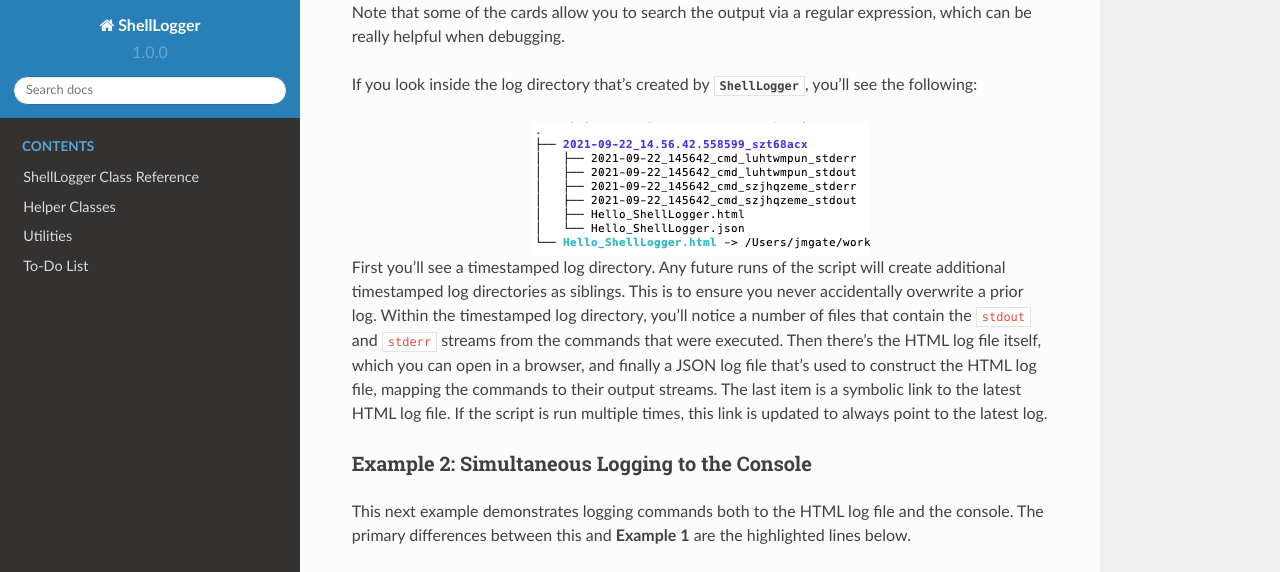
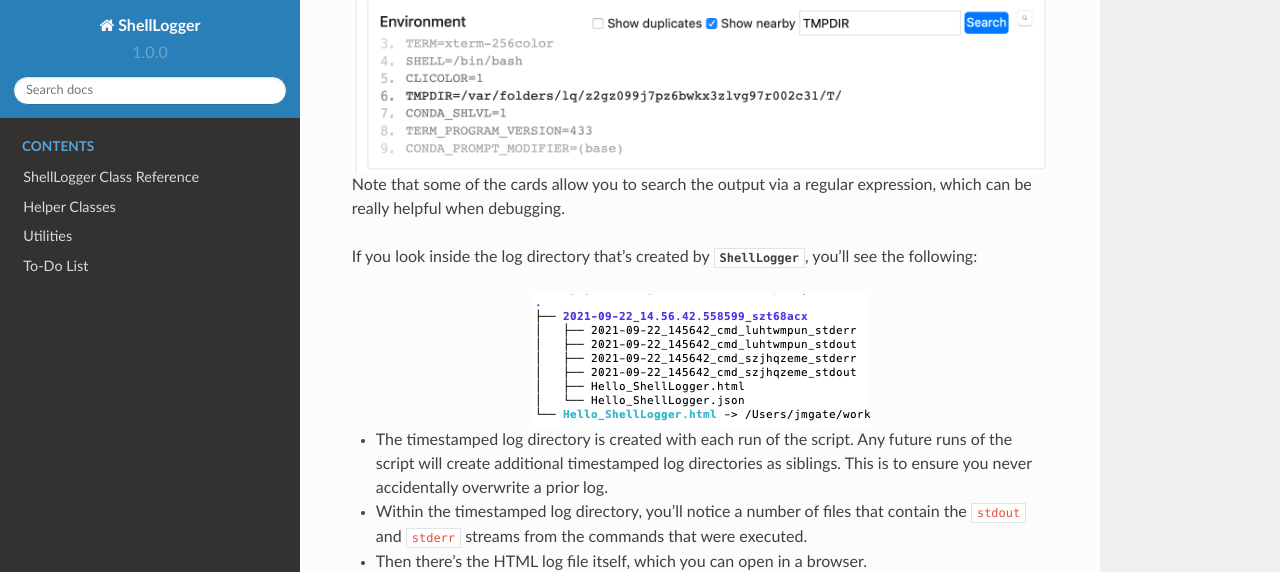
Before and after one commit to sandialabs/shell-logger, a Sphinx documentation site: the page built from doc/source/index.rst, in a window 1280 px wide and 1400 px high, scrolled down 3232 px. Shown: the top 572 px of the window. Built offline with Sphinx 7.4.7 and the Read the Docs theme 2.0.0, drawn with Linux system fonts in a browser that asks for light colours; some of the changed text lies outside the part shown; grey boxes are pictures that could not be loaded.

Commit message:
Add bash versions of the examples (#19)
* Add bash scripts equivalent to `hello_world_html.py` and
  `build_flex.py`.
* Include them in the documentation home page for comparison
  purposes.
* Rework example write-up into bulleted list.

```diff
--- a/doc/source/index.rst
+++ b/doc/source/index.rst
@@ -79,8 +79,17 @@
 Example 1:  The Basics
 ^^^^^^^^^^^^^^^^^^^^^^
 
-This first example demonstrates the bare-bones basics of ``shelllogger``, in
-which we're logging commands only to the HTML log file.
+For this initial example, let's first consider a simple "Hello World" script
+written in bash:
+
+.. literalinclude:: ../../examples/hello_world.sh
+   :language: bash
+   :linenos:
+   :caption: ``examples/hello_world.sh``
+
+The equivalent Python script written with ``shelllogger``, demonstrating its
+basic functionality where it's logging commands only to the HTML log file, is
+the following:
 
 .. literalinclude:: ../../examples/hello_world_html.py
    :language: python
@@ -130,16 +139,18 @@
    :alt: Log directory structure
    :align: center
 
-First you'll see a timestamped log directory.  Any future runs of the script
-will create additional timestamped log directories as siblings.  This is to
-ensure you never accidentally overwrite a prior log.  Within the timestamped
-log directory, you'll notice a number of files that contain the ``stdout`` and
-``stderr`` streams from the commands that were executed.  Then there's the
-HTML log file itself, which you can open in a browser, and finally a JSON log
-file that's used to construct the HTML log file, mapping the commands to their
-output streams.  The last item is a symbolic link to the latest HTML log file.
-If the script is run multiple times, this link is updated to always point to
-the latest log.
+* The timestamped log directory is created with each run of the script.  Any
+  future runs of the script will create additional timestamped log directories
+  as siblings.  This is to ensure you never accidentally overwrite a prior log.
+* Within the timestamped log directory, you'll notice a number of files that
+  contain the ``stdout`` and ``stderr`` streams from the commands that were
+  executed.
+* Then there's the HTML log file itself, which you can open in a browser.
+* Alongside it is a JSON log file that's used to construct the HTML log file,
+  mapping the commands to their output streams.
+* The last item is a symbolic link to the latest HTML log file.  If the script
+  is run multiple times, this link is updated to always point to the latest
+  log.
 
 Example 2:  Simultaneous Logging to the Console
 ^^^^^^^^^^^^^^^^^^^^^^^^^^^^^^^^^^^^^^^^^^^^^^^
```
Also changed, not shown: other parts of doc/source/index.rst (+9 -1 lines), 3 other files.
